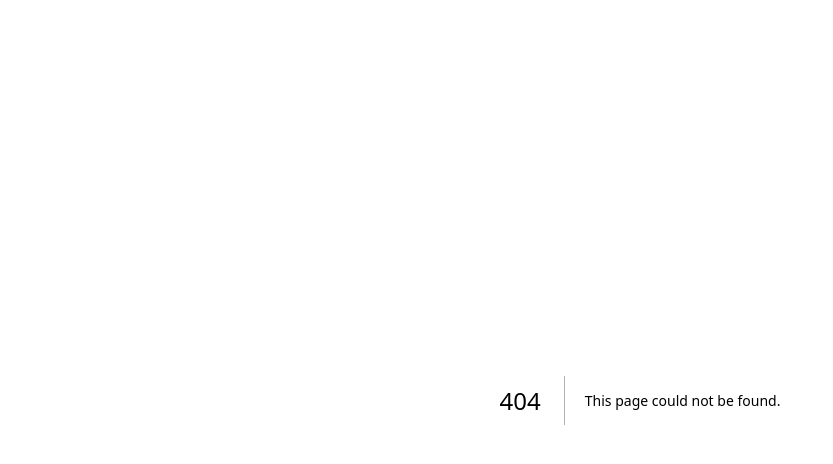
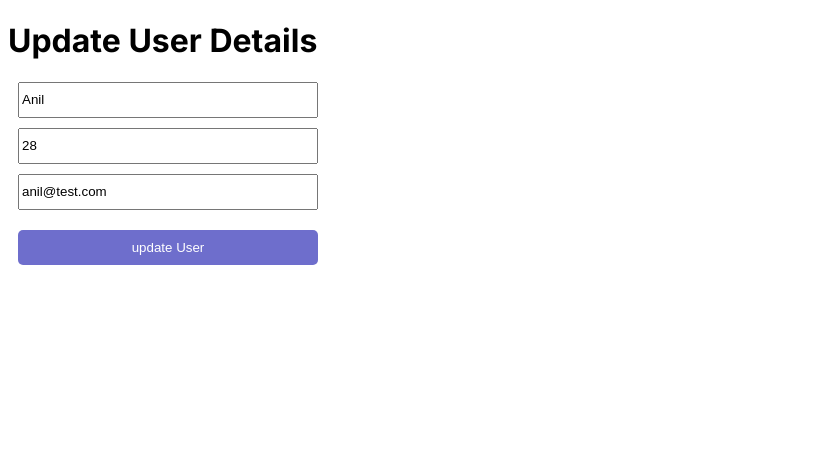
Before and after one commit to Shahrukh-elRed/next-js-demo, a Next.js app: page /users/1/update in a window 1280 px wide. Before the commit this address had no page. Shown: the top 464 px of the page, without its empty margins (0-833 px from the left). Built offline with nearby package versions, Linux system fonts and the light colour scheme.

Commit message:
integrate put api

```diff
--- a/src/app/globals.css
+++ b/src/app/globals.css
@@ -20,3 +20,8 @@
     margin-top: 100px;
     text-align: -webkit-center;
 }
+
+.user-item span {
+    display: inline-block;
+    width: 100px;
+}
--- a/src/app/page.js
+++ b/src/app/page.js
@@ -1,7 +1,13 @@
+import Link from "next/link";
+
 export default function Home() {
   return (
     <main>
       <h1>Home</h1>
+      <Link href="/users">Go to Users Page</Link>
+      <br />
+      <br />
+      <Link href="/adduser">Go to Add User Page</Link>
     </main>
   );
 }
--- /dev/null
+++ b/src/app/users/[userId]/update/page.js
@@ -0,0 +1,50 @@
+"use client"
+import { useEffect, useState } from "react"
+
+const UpdateUser = ({ params }) => {
+    const id = params.userId
+    const [name, setName] = useState("")
+    const [age, setAge] = useState("")
+    const [email, setEmail] = useState("")
+
+    useEffect(() => {
+        getUserDetails()
+    }, [])
+
+    const getUserDetails = async () => {
+        let response = await fetch(`http://localhost:3000/api/users/${id}`)
+        response = await response.json()
+        setName(response.result.name)
+        setAge(response.result.age)
+        setEmail(response.result.email)
+    }
+
+    const handleUpdate = async () => {
+        let response = await fetch(`http://localhost:3000/api/users/${id}`,
+            {
+                method: "PUT",
+                body: JSON.stringify({ name, email, age }),
+            },
+        )
+        response = await response.json()
+        response.success ? alert("user information updated") : alert("please try with valid input")
+    }
+
+    return (
+        <div>
+            <h1>Update User Details</h1>
+            <input type="text" placeholder="Enter Name" className="input-field"
+            value={name} onChange={(e) => setName(e.target.value)}
+            />
+            <input type="text" placeholder="Enter Age" className="input-field"
+            value={age} onChange={(e) => setAge(e.target.value)}
+            />
+            <input type="text" placeholder="Enter Email" className="input-field"
+            value={email} onChange={(e) => setEmail(e.target.value)}
+            />
+            <button onClick={handleUpdate} className="btn">update User</button>
+        </div>
+    )
+}
+
+export default UpdateUser
```
Also changed, not shown: src/app/users/page.js (+10 -2 lines).
